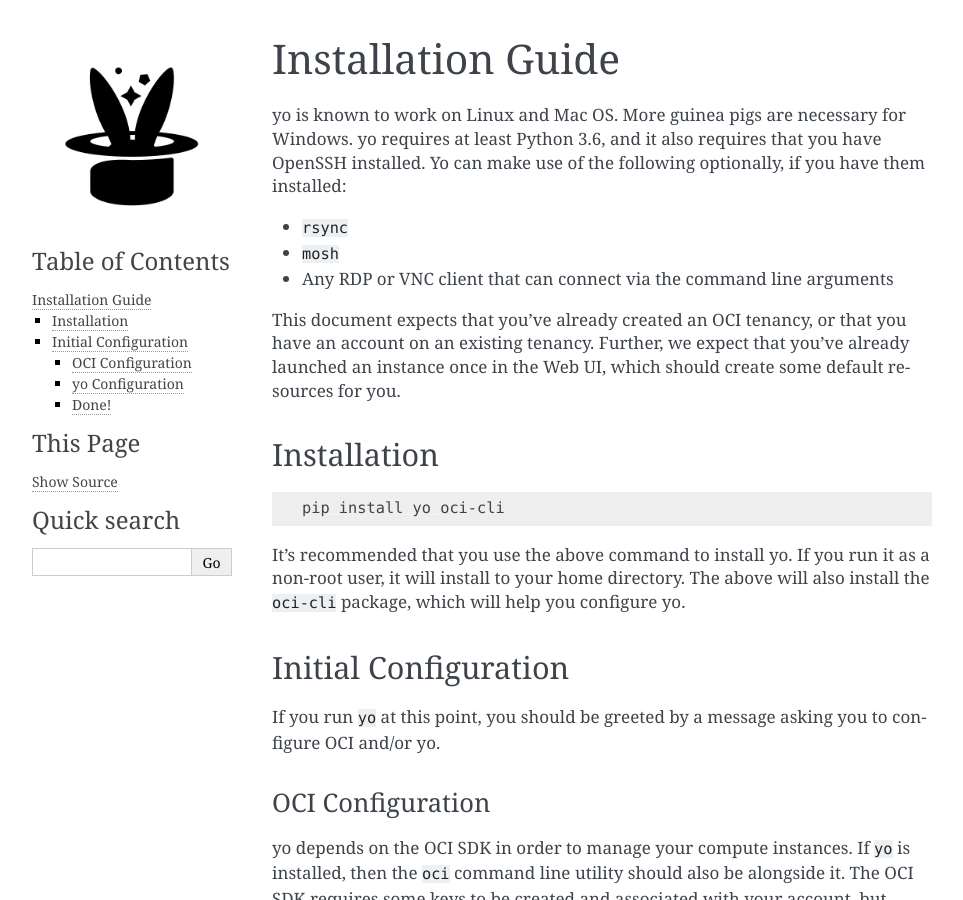
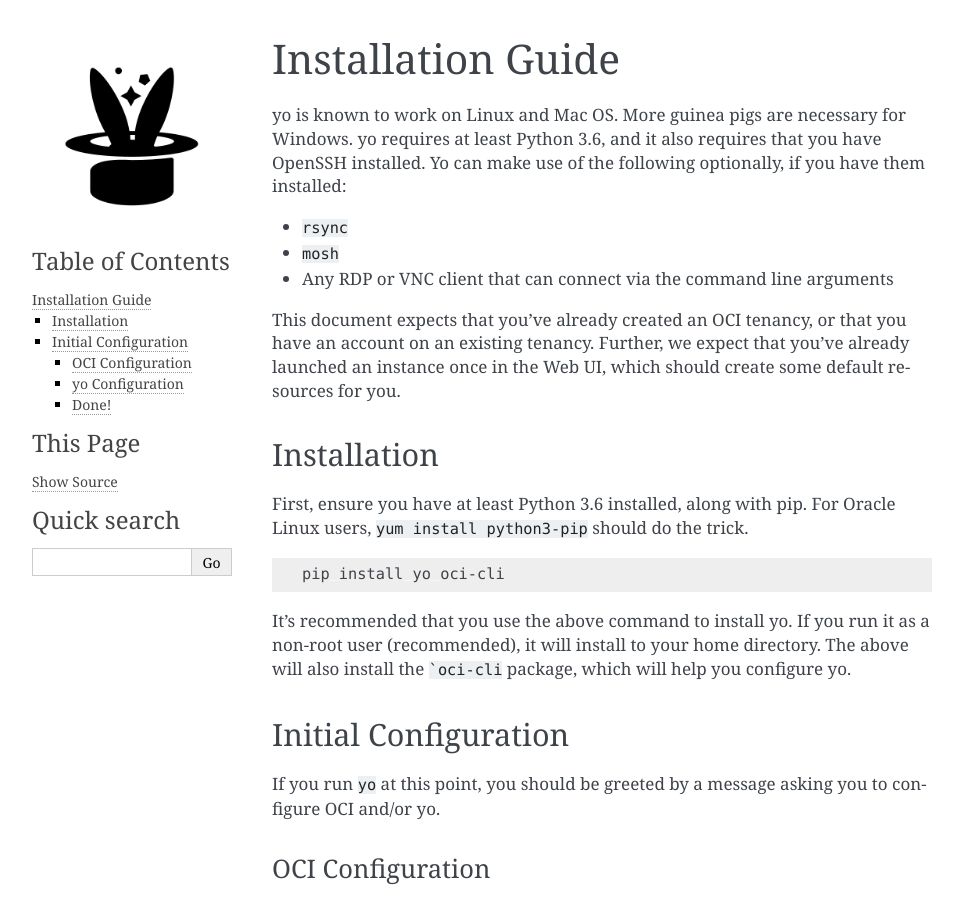
Before and after one commit to oracle/yo, a Sphinx documentation site: the page built from doc/install.rst, in a window 1280 px wide and 900 px high. Shown: the whole window, without its empty margins (148-1111 px from the left). Built offline with Sphinx 7.4.7, drawn with Linux system fonts in a browser that asks for light colours.

Commit message:
doc: install: Mention python3-pip package
Since most users right now are on OL or another RHEL related distro,
it's reasonable to just include that command.

Signed-off-by: Stephen Brennan <stephen.s.brennan@oracle.com>

````diff
--- a/doc/install.rst
+++ b/doc/install.rst
@@ -18,13 +18,16 @@ resources for you.
 Installation
 ------------
 
+First, ensure you have at least Python 3.6 installed, along with pip. For Oracle
+Linux users, ``yum install python3-pip`` should do the trick.
+
 .. code:: bash
 
     pip install yo oci-cli
 
 It's recommended that you use the above command to install yo. If you run it as
-a non-root user, it will install to your home directory. The above will also
-install the ``oci-cli`` package, which will help you configure yo.
+a non-root user (recommended), it will install to your home directory. The above
+will also install the ```oci-cli`` package, which will help you configure yo.
 
 Initial Configuration
 ---------------------
````
